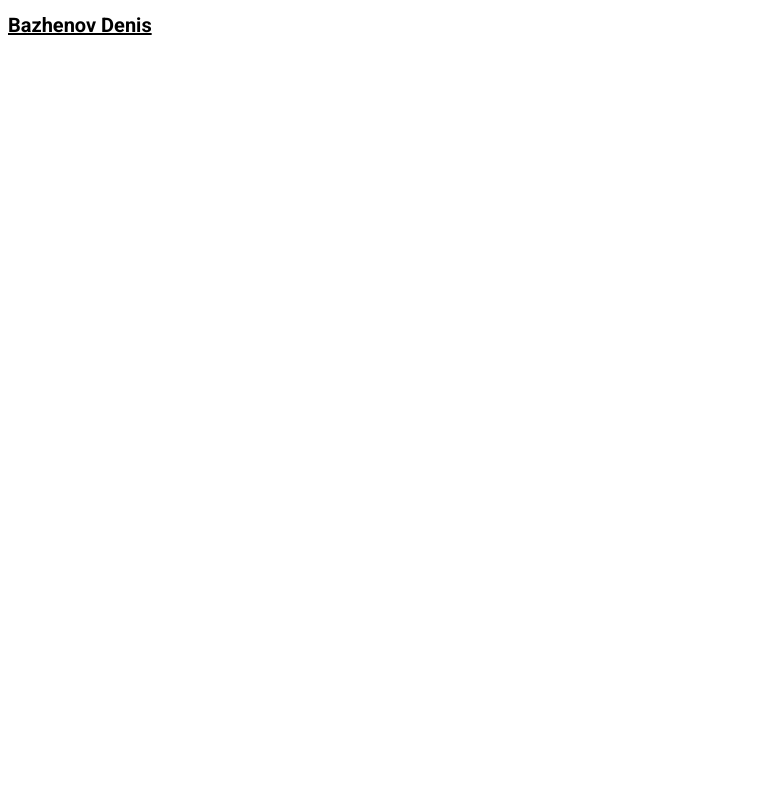
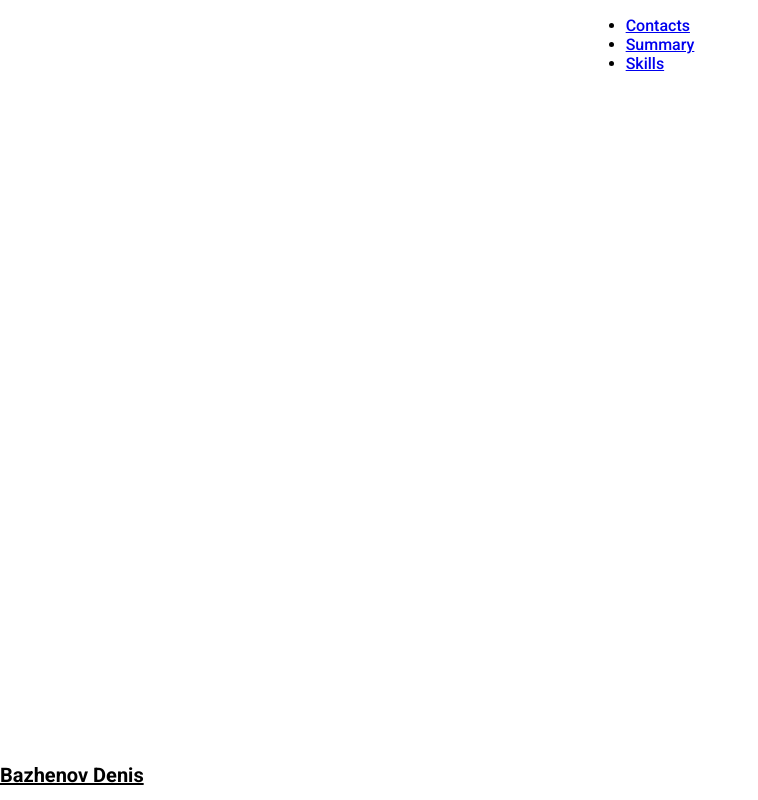
Before and after one commit to dab10/rsschool-cv, a plain HTML site: page index.html in a window 1280 px wide. Shown: the whole page, without its empty margins (0-758 px from the left). Drawn offline with Linux system fonts and the light colour scheme.

Commit message:
feat: add header

```diff
--- a/index.html
+++ b/index.html
@@ -12,6 +12,17 @@
     <title>cv</title>
 </head>
 <body>
+    <div class="container">
+        <header>
+            <nav>
+                <ul>
+                  <li><a href="#contacts">Contacts</a></li>
+                  <li><a href="#summary">Summary</a></li>
+                  <li><a href="#skills">Skills</a></li>
+                </ul>
+              </nav>
+        </header>
+    </div>
     <h1 class="font-size">Bazhenov Denis</h1>
 </body>
 </html>
--- a/style.css
+++ b/style.css
@@ -2,7 +2,17 @@
     box-sizing: border-box;
 }
 body {
+    display: flex;
+    flex-direction: column;
+    justify-content: space-between;
+    min-height: 100vh;
+    margin: 0;
+    padding: 0;
     font-family: 'Roboto', sans-serif;
+}
+.container {
+    max-width: 1440px;
+    margin: 0 auto;
 }
 .font-size {
     font-size: 20px;
```
Also changed, not shown: 1 other file.
